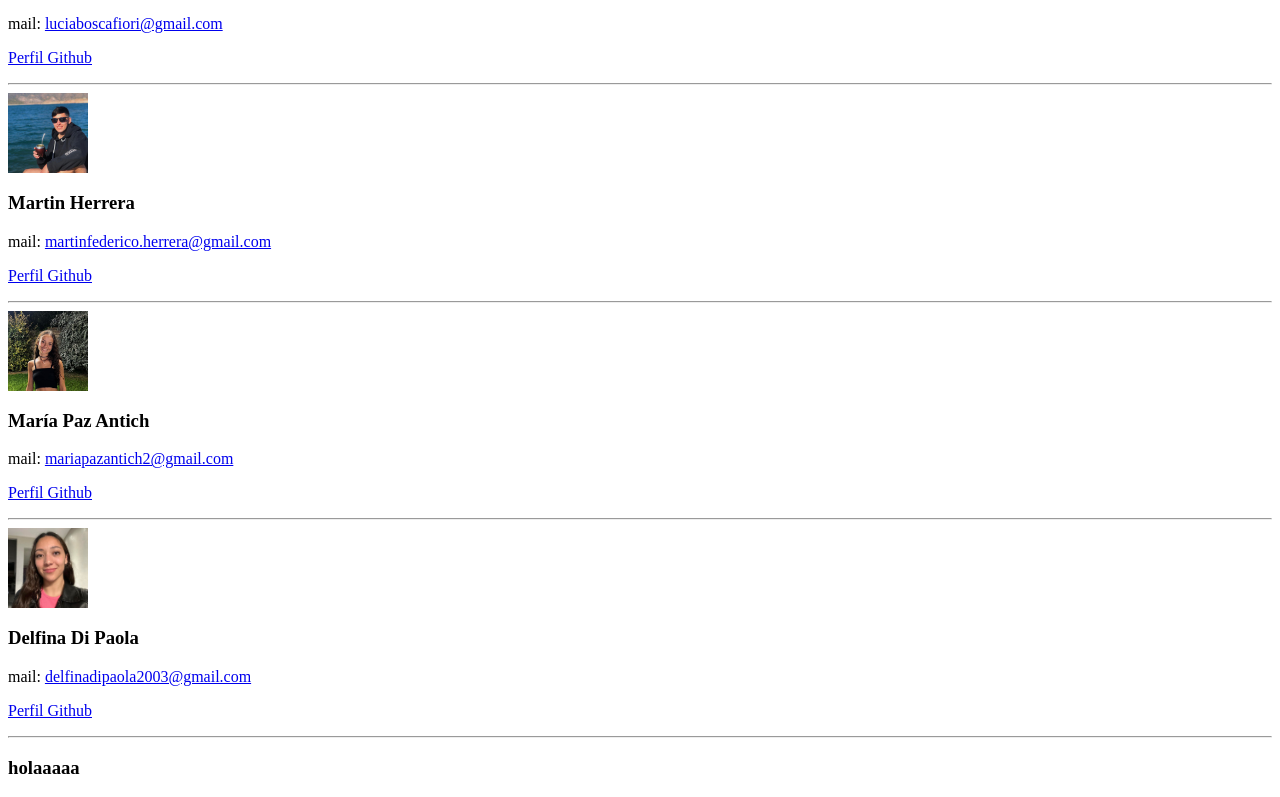
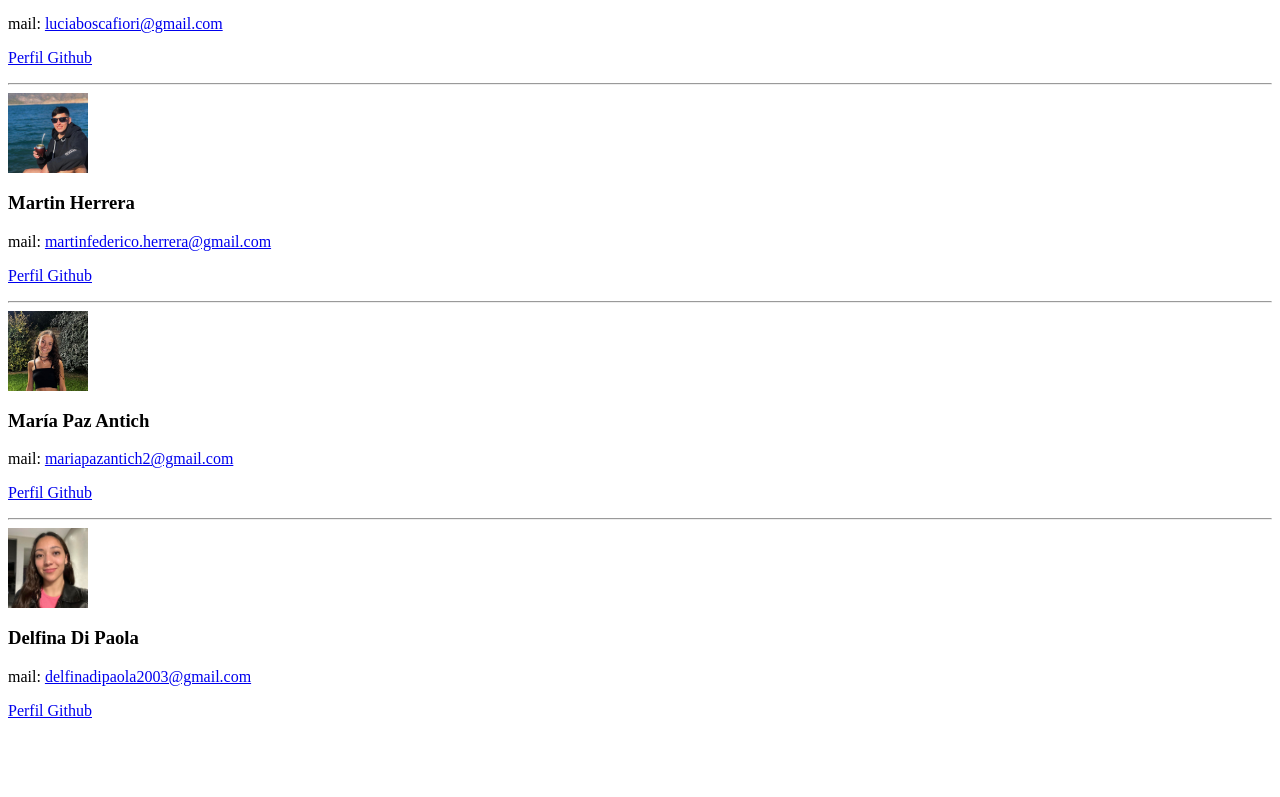
Before and after one commit to emigulle/CV_GULL-, a plain HTML site: page index.html in a window 1280 px wide. Shown: the part 834-1631 px from the top of the page. After the commit the page ends 1570 px from the top, so only its background shows below. Drawn offline with Linux system fonts and the light colour scheme.

Commit message:
index.html

```diff
--- a/index.html
+++ b/index.html
@@ -85,8 +85,7 @@ mail:
 <p>
 <a href="https://github.com/delfinadipa">Perfil Github</a>
 
-<hr>
-    <h3> holaaaaa </h3>
+
 </body>
 
 </html>
```
